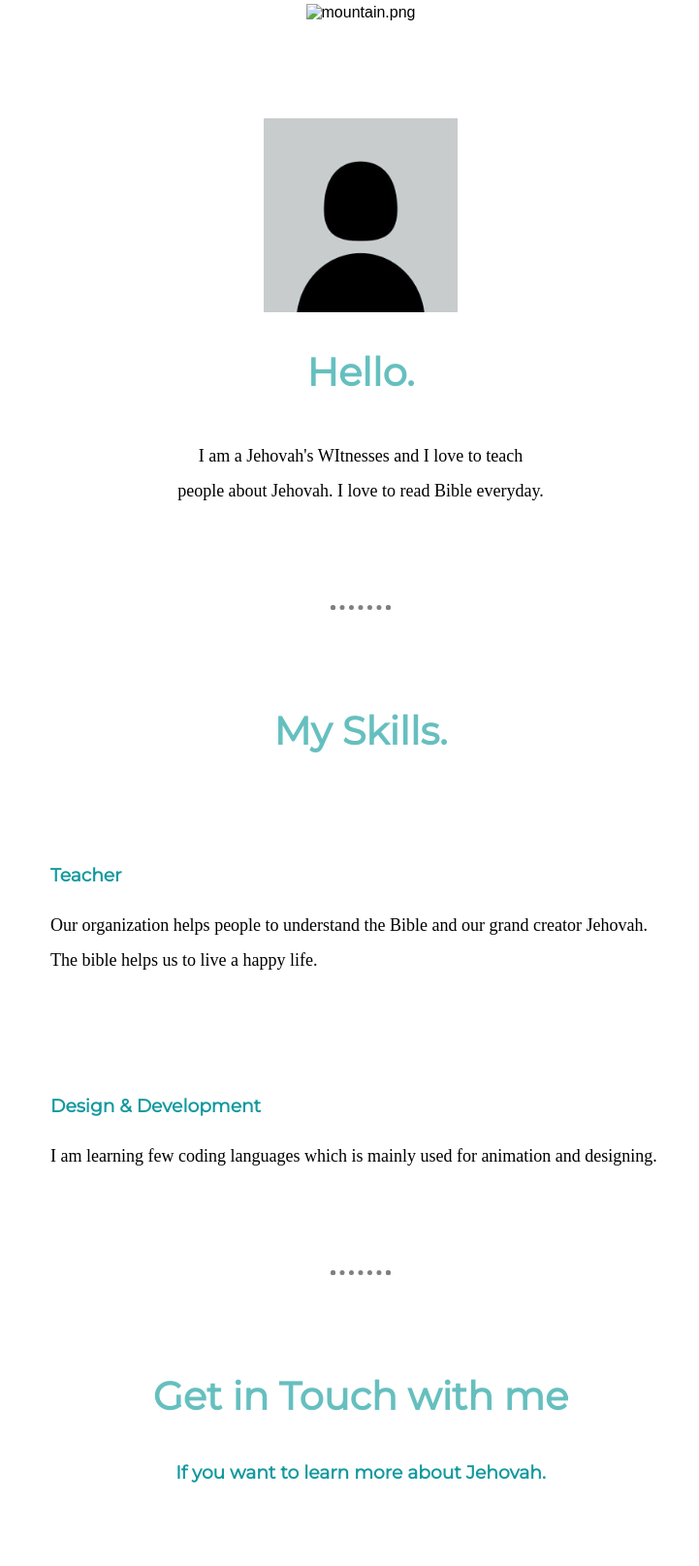
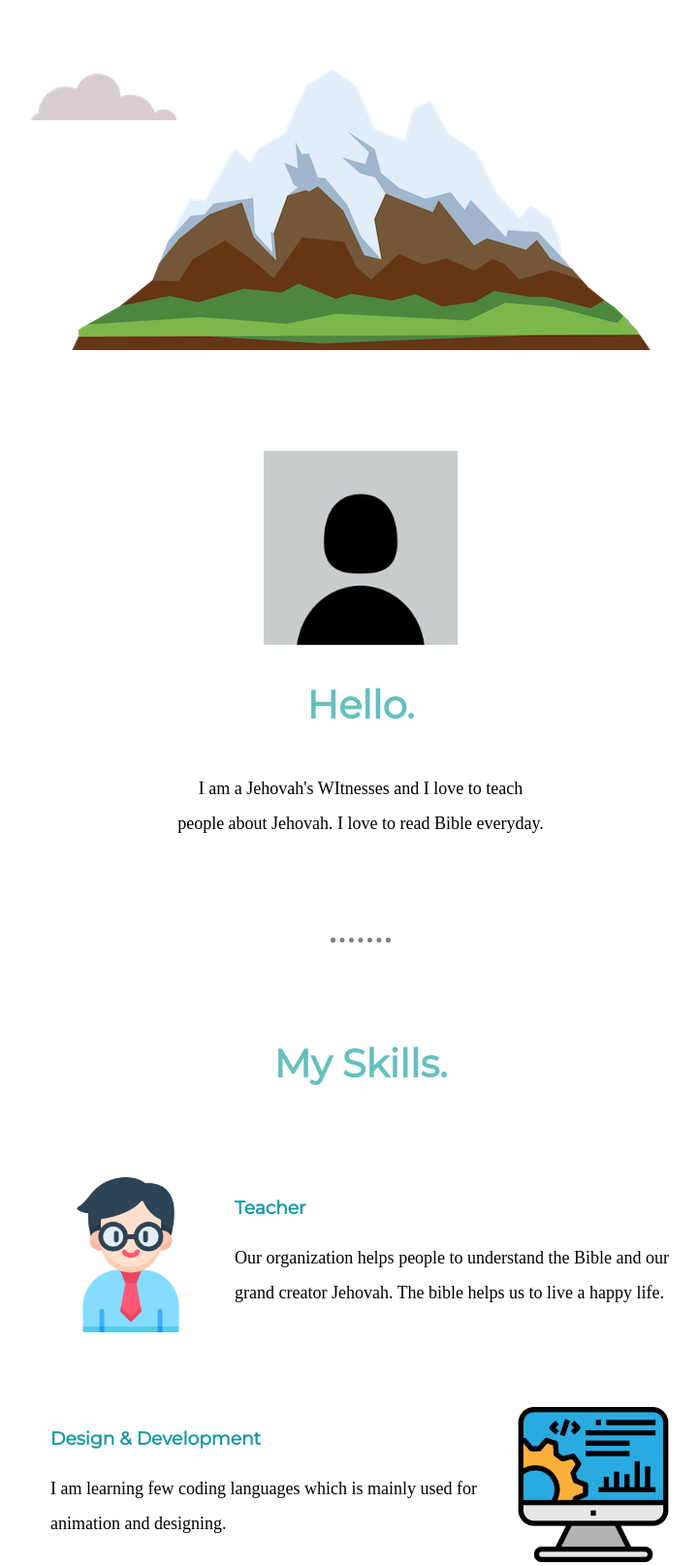
Before and after one commit to AbelReddy/My-Website, a plain HTML site: page index.html in a window 1280 px wide. Shown: the part 276-1891 px from the top of the page at 97% size, without its empty margins (268-989 px from the left). Drawn offline with Linux system fonts and the light colour scheme.

Commit message:
Update index.html

```diff
--- a/index.html
+++ b/index.html
@@ -16,13 +16,13 @@
 
   <h1>I'm Abel N. Reddy</h1>
       <h2 class="pro">a programmer.</h2>
-      <img class="bottom-cloud" src="/cloud.png/" alt="">
-      <img src="/mountain.png/" alt="mountain.png">
+      <img class="bottom-cloud" src= "cloud.png" alt="">
+      <img src= "mountain.png" alt="mountain.png">
   </div>
 
   <div class="middle-container">
     <div class="profile">
-      <img class="creative-profile" src="https://github.com/AbelReddy/My-website/blob/main/creative.jpg" alt="">
+      <img class="creative-profile" src= "creative.jpg" alt="">
       <h2>Hello.</h2>
       <p class=" intro"> I am a Jehovah's WItnesses and I love to teach people about Jehovah. I love to read Bible everyday. </p>
     </div>
@@ -30,12 +30,12 @@
     <div class="skills">
       <h2>My Skills.</h2>
       <div class="skill-row">
-        <img class="teacher" src="/teacher.png/" alt="">
+        <img class="teacher" src= "teacher.png" alt="">
         <h3>Teacher</h3>
         <p>Our organization helps people to understand the Bible and our grand creator Jehovah. The bible helps us to live a happy life. </p>
       </div>
       <div class="skill-row">
-        <img class="computer" src="/seo.png/" alt="">
+        <img class="computer" src= "seo.png" alt="">
         <h3>Design & Development</h3>
         <p>I am learning few coding languages which is mainly used for animation and designing. </p>
       </div>
```
